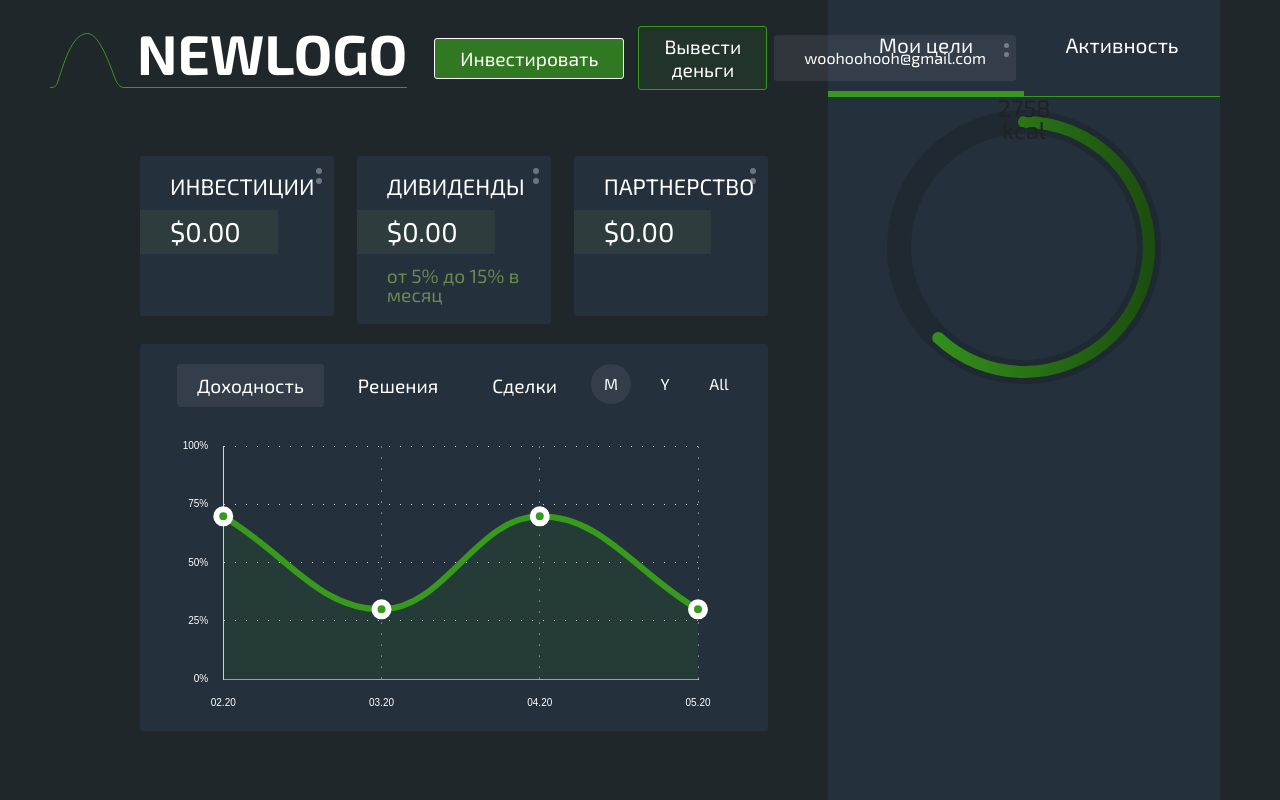
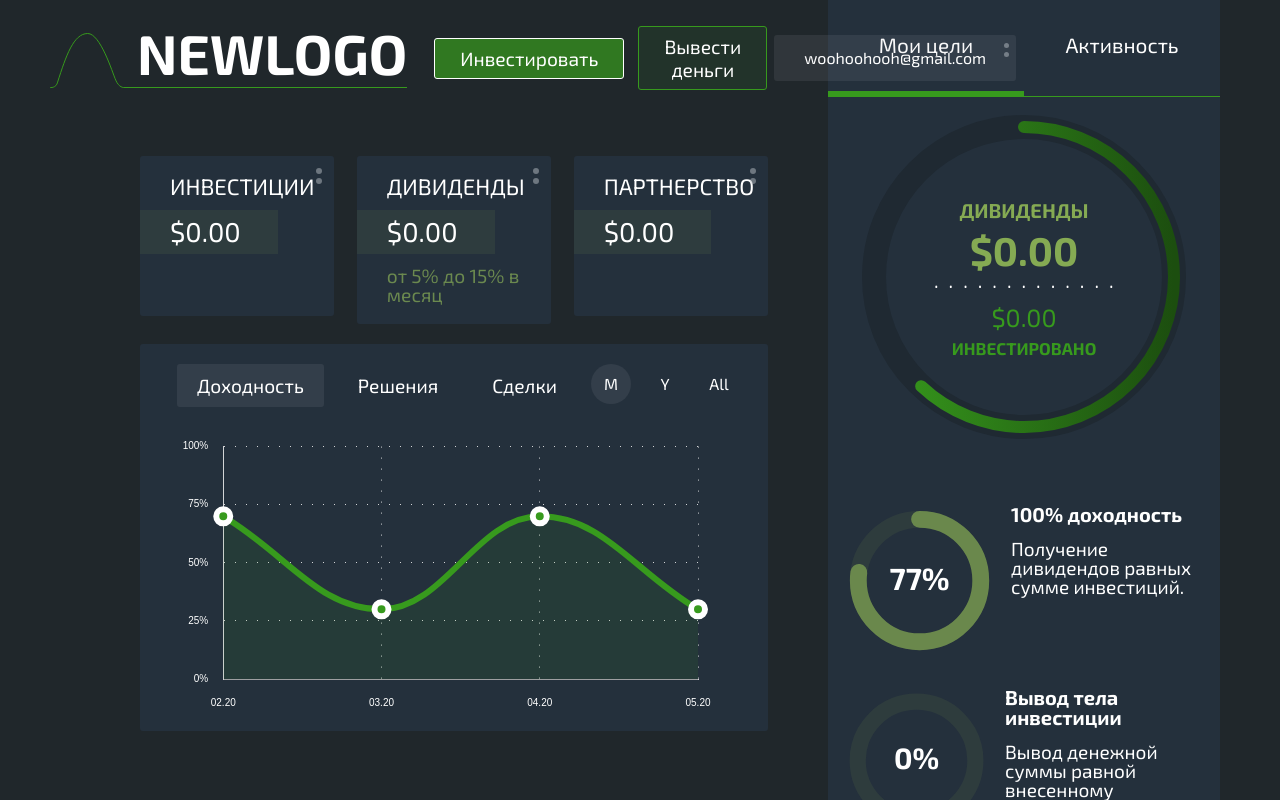
Before and after one commit to Gogabok/Invest-Project, a Vue app in the folder user-panel/: page / in a window 1280 px wide. Built offline with nearby package versions, Linux system fonts and the light colour scheme.

Commit message:
panel side info + targets

```diff
--- a/user-panel/src/components/side-panel/modules/side-panel-targets.vue
+++ b/user-panel/src/components/side-panel/modules/side-panel-targets.vue
@@ -2,20 +2,53 @@
   <div class="side-panel-targets">
     <div class="frame" ref="frame">
       <div>
-        <div class="circle-big">
-          <div class="text">
-            2758<div class="small">kcal</div>
+        <div class="circle">
+          <div class="text-circle">
+            <div class="text-dividend">
+              <div class="title">
+                Дивиденды
+              </div>
+              <div class="balance">
+                $0.00
+              </div>
+            </div>
+
+            <div class="dotted"/>
+
+            <div class="text-invested">
+              <div class="balance">
+                $0.00
+              </div>
+              <div class="title">
+                Инвестировано
+              </div>
+            </div>
           </div>
-          <svg>
+          <svg class="main-circle">
             <defs>
               <linearGradient id="gradient" x1="0%" y1="0%" x2="0%" y2="100%">
                 <stop offset="0%" stop-color="#379A1D" />
                 <stop offset="100%" stop-color="#1C4E0F" />
               </linearGradient>
             </defs>
-            <circle class="bg" cx="150" cy="150" r="125"></circle>
-            <circle class="progress" cx="150" cy="150" r="125" ref="progressBar" stroke="url(#gradient)"></circle>
+            <circle class="bg" cx="180" cy="180" r="150"></circle>
+            <circle class="progress" cx="180" cy="180" r="150" ref="progressBar" stroke="url(#gradient)"></circle>
           </svg>
+        </div>
+        <div class="targets-wrapper">
+          <div class="targets-item" v-for="item in targets" :key="item.title + item.value">
+            <svg viewBox="-50 -50 100 100" class="small-circle">
+              <circle class="bg-small-circle" r="40"></circle>
+              <circle class="progress-small-circle" r="40" :ref="item.title + item.value"></circle>
+              <text x="50%" y="50%" dy=".3em" text-anchor="middle" class="progress-value">
+                {{ `${item.value}%` }}
+              </text>
+            </svg>
+             <div class="target-text">
+              <p class="title">{{ item.title }}</p>
+              <p class="desc">{{ item.description }}</p>
+            </div>
+          </div>
         </div>
       </div>
     </div>
@@ -23,23 +56,52 @@
 </template>
 
 <script>
+import targetsJsonDataAPI from "@/server/targets.json"
+
 export default {
   name: "side-panel-targets",
+  data: () => ({
+    targets: null
+  }),
+  created() {
+    // Получаем список целей и обрабатываем, занося их в this.targets,
+    // полагаю, что лучше получение данных вынести в хук Created()
+    this.targets = targetsJsonDataAPI
+  },
   mounted() {
+
     let fullLength = 2 * Math.PI * this.$refs.progressBar.r.baseVal.value
     this.$refs.progressBar.style.strokeDashoffset = fullLength
     this.$refs.progressBar.style.strokeDasharray = fullLength
+    this.getTargets()
     setTimeout(() => {
       this.$refs.frame.style.opacity = 1
     }, 100)
+    // Таймаут 300 просто для анимации
     setTimeout(() => {
-      // Тут нужно получать данные %
+      // Тут нужно получать данные юзера: от $$$ до %
       let ourCoef = 62 // % заполнения
       let forPercent = fullLength / 100
       let result = fullLength - (forPercent * ourCoef)
       this.$refs.progressBar.style.strokeDashoffset = result
     }, 300);
   },
+  methods: {
+    getTargets () {
+      this.targets.forEach((item, index) => {
+        let unicID = item.title + item.value
+        let fullLength = 2 * Math.PI * this.$refs[unicID][0].r.baseVal.value
+        this.$refs[unicID][0].style.strokeDashoffset = fullLength
+        this.$refs[unicID][0].style.strokeDasharray = fullLength
+        // Таймаут 300 просто для анимации
+        setTimeout(() => {
+          let forPercent = fullLength / 100
+          let result = fullLength - (forPercent * item.value)
+          this.$refs[unicID][0].style.strokeDashoffset = result
+        }, 300);
+      })
+    }
+  }
 }
 </script>
 
@@ -50,24 +112,24 @@ export default {
   transition-duration: 1s;
 }
 
-.circle-big {
+.circle {
   position: relative;
-  width: 300px;
+  width: 360px;
   margin: 0px auto 0px auto;
 }
 
-.circle-big svg {
-  width: 300px;
-  height: 300px;
+.circle .main-circle {
+  width: 100%;
+  height: 360px;
 }
 
-.circle-big .bg {
+.circle .bg {
   fill: none;
   stroke-width: 24px;
   stroke: #1F2932;
 }
 
-.circle-big .progress {
+.circle .progress {
   fill: none;
   stroke-width: 12px;
   stroke-linecap: round;
@@ -76,13 +138,110 @@ export default {
   transition-duration: 1s;
 }
 
-.circle-big .text {
+.circle .text-circle {
   position: absolute;
   width: 100%;
-  font-size: 24px;
   text-align: center;
-  font-weight: 400;
-  line-height: 22px;
+  margin: auto;
+  top:50%;
+  left:50%;
+  transform:translate(-50%, -50%);
+  user-select: none;
+  & .text-dividend {
+    color: #85AA53;
+    text-transform: uppercase;
+    font-weight: bold;
+    & .title {
+      font-size: 20px;
+      margin-bottom: 10px;
+    }
+    & .balance {
+      font-size: 40px;
+    }
+  }
+  & .text-invested {
+    color: #379A1D;
+    text-transform: uppercase;
+    margin-top: 15px;
+    & .title {
+      font-size: 17px;
+      margin-top: 10px;
+      font-weight: bold;
+    }
+    & .balance {
+      font-size: 25px;
+      font-weight: 400;
+    }
+  }
+  & .dotted {
+    width: 50%;
+    overflow: hidden;
+    margin: 0px auto;
+    &:after {
+      content: "........................";
+      letter-spacing: 10px;
+      font-size: 20px;
+      color:#fff;
+    }
+  }
+}
+
+.targets-wrapper {
+  margin-top: 30px;
+  max-height: 420px;
+  overflow-y: auto;
+}
+
+.targets-item {
+  min-height: 80px;
+  height: 100%;
+  display: flex;
+  align-items: flex-start;
+  padding: 15px 15px;
+}
+
+.targets-item .small-circle {
+  height: 100%;
+  min-height: 80px;
+  & .progress-value {
+    position: absolute;
+    top: 50%;
+    left: 50%;
+    transform:translate(-50%, -50%);
+    fill:#fff;
+    font-size: 20px;
+    font-weight: bold;
+  }
+}
+
+.targets-wrapper .bg-small-circle {
+  fill: none;
+  stroke-width: 11px;
+  stroke: rgba(133, 170, 83, .1);
+}
+
+.targets-wrapper .progress-small-circle {
+  fill: none;
+  stroke-width: 11px;
+  stroke: rgba(133, 170, 83, .7);
+  stroke-linecap: round;
+  transition-duration: 1s;
+  transform: rotate(-90deg);
+}
+
+.target-text {
+  color: #fff;
+  margin-left: 15px;
+  max-width: 60%;
+  & .title {
+    font-weight: bold;
+    font-size: 20px;
+    margin-bottom: 15px;
+  }
+  & .desc {
+    font-weight: 400;
+    font-size: 19px;
+  }
 }
 
 </style>
--- /dev/null
+++ b/user-panel/src/server/targets.json
@@ -0,0 +1,17 @@
+[
+  {
+        "title": "100% доходность",
+        "description": "Получение дивидендов равных сумме инвестиций.",
+        "value": "77"
+  },
+  {
+        "title": "Вывод тела инвестиции",
+        "description": "Вывод денежной суммы равной внесенному депозиту.",
+        "value": "0"
+  },
+  {
+        "title": "1000% дивидендов",
+        "description": "Увеличение дивидендов х10 раз от инвестиций за весь период.",
+        "value": "0"
+  }
+]
```
